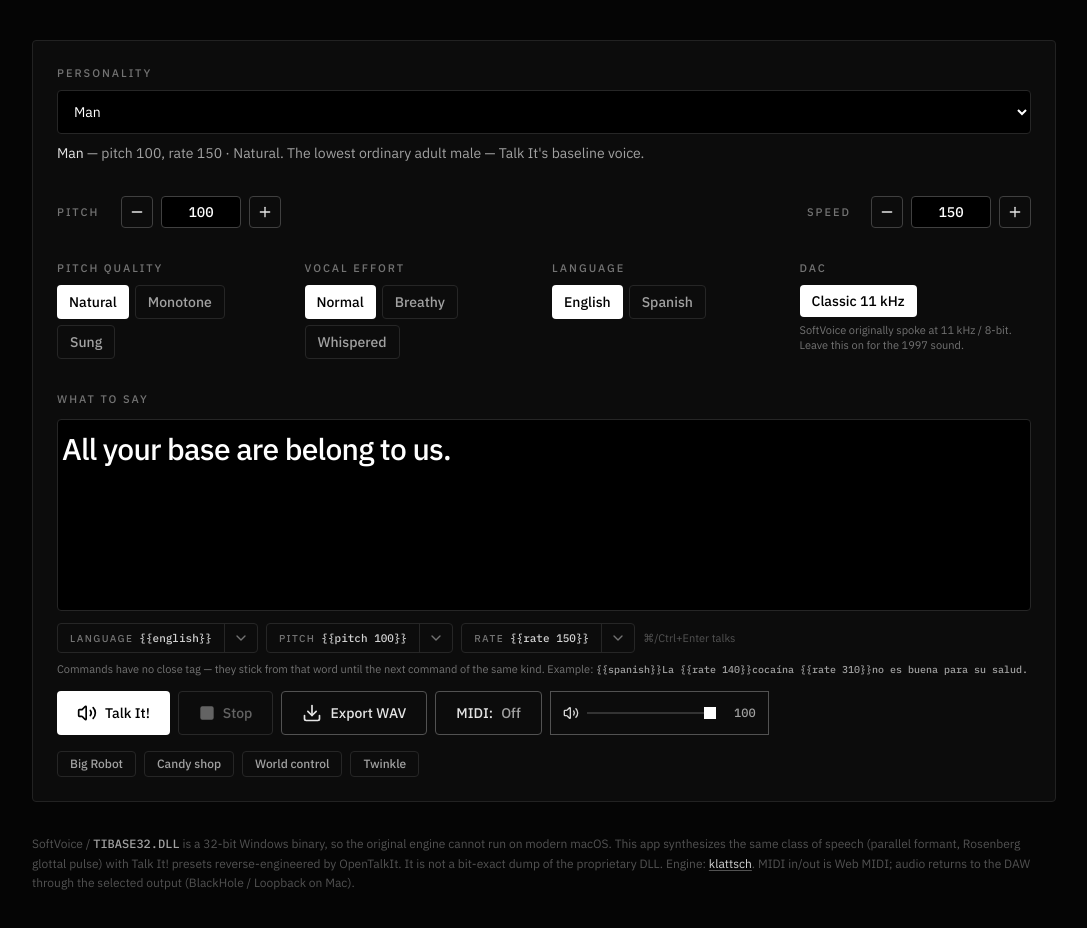
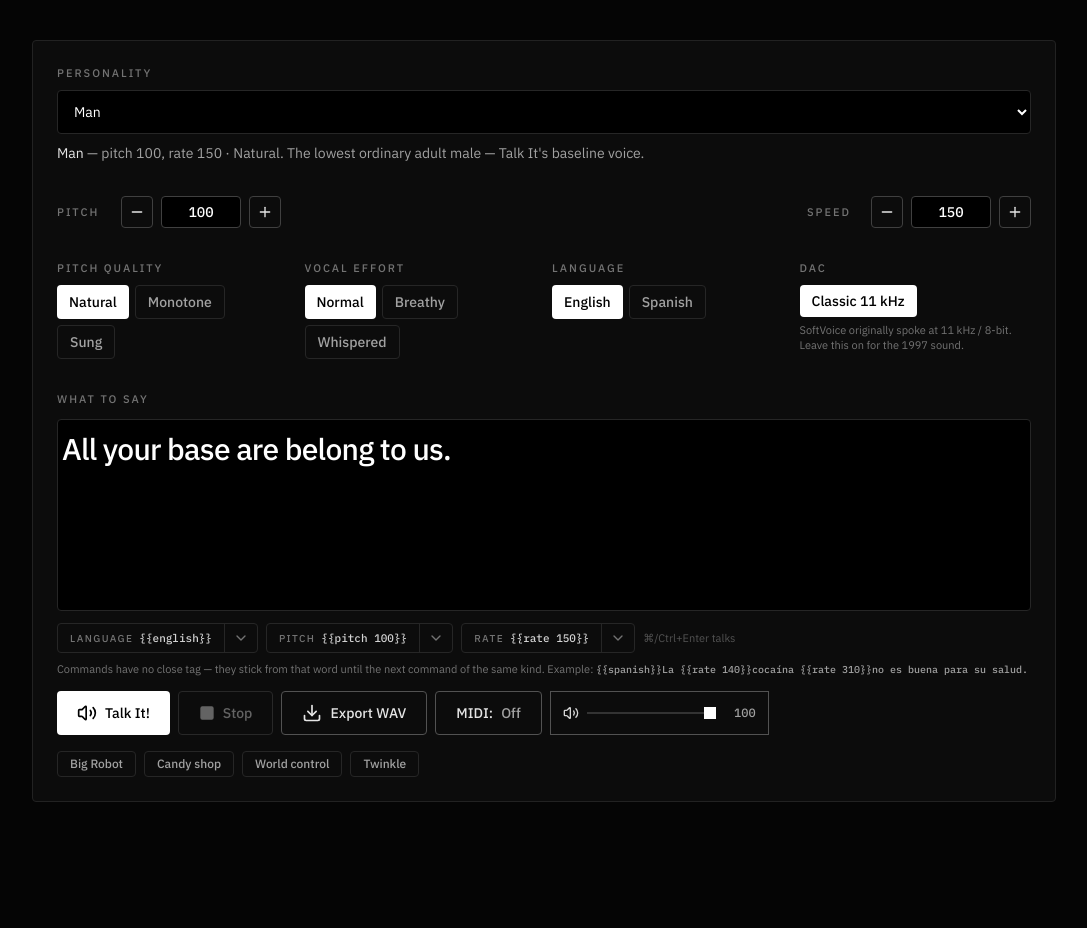
Before and after one commit to andreysenes/talk-it, a React (Vite) app: page / in a window 1280 px wide. Shown: the top 928 px of the page, without its empty margins (96-1183 px from the left). After the commit the page ends 842 px from the top, so only its background shows below. Built offline with nearby package versions, Linux system fonts and the light colour scheme.

Commit message:
Remove the engine credits footer from the page.
Co-authored-by: andreysenes138 <andreysenes138@gmail.com>

```diff
--- a/src/App.tsx
+++ b/src/App.tsx
@@ -172,23 +172,6 @@ export default function App() {
             }
           />
         </main>
-
-        <footer className="pb-4 text-xs leading-relaxed text-neutral-600">
-          SoftVoice / <code className="text-neutral-400">TIBASE32.DLL</code> is a 32-bit Windows binary, so the original
-          engine cannot run on modern macOS. This app synthesizes the same class of speech
-          (parallel formant, Rosenberg glottal pulse) with Talk It! presets reverse-engineered
-          by OpenTalkIt. It is not a bit-exact dump of the proprietary DLL. Engine:{' '}
-          <a
-            className="text-neutral-300 underline decoration-neutral-600 underline-offset-2 hover:text-white"
-            href="https://klatts.ch/"
-            target="_blank"
-            rel="noreferrer"
-          >
-            klattsch
-          </a>
-          . MIDI in/out is Web MIDI; audio returns to the DAW through the selected output
-          (BlackHole / Loopback on Mac).
-        </footer>
       </div>
     </div>
   )
```
